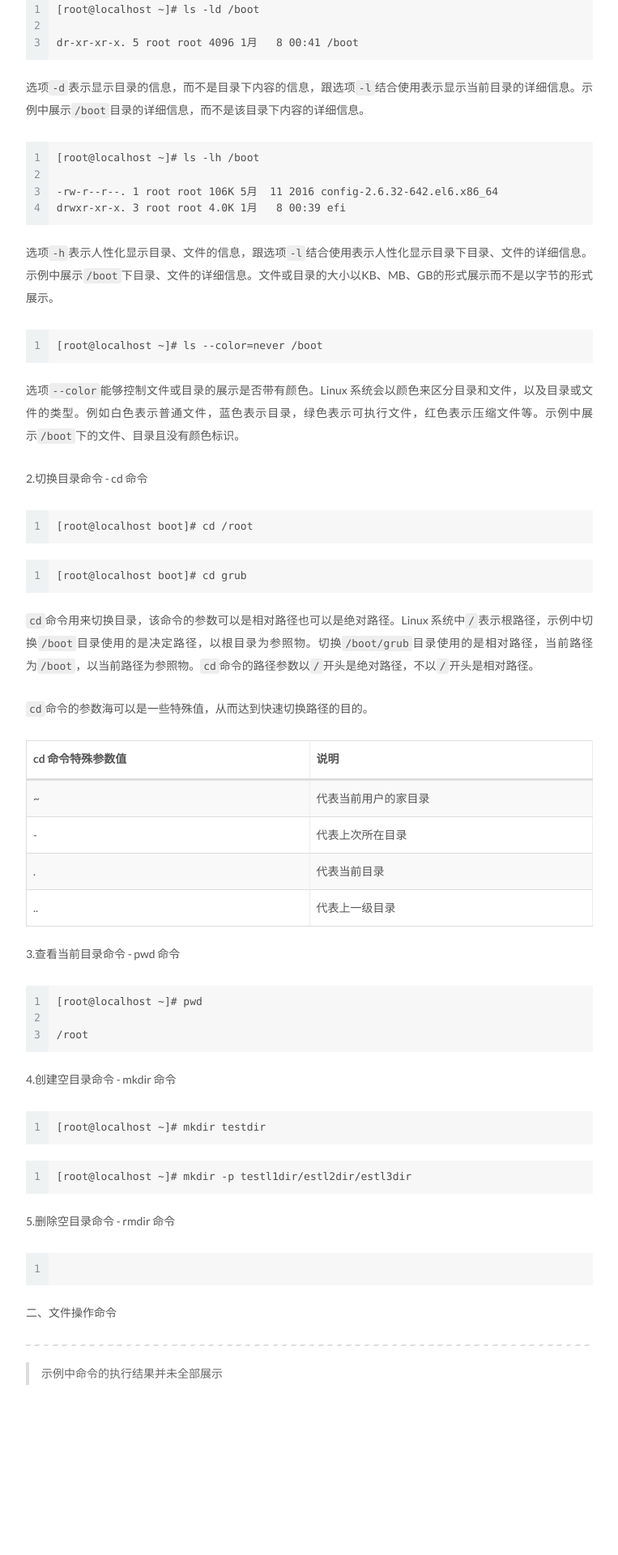
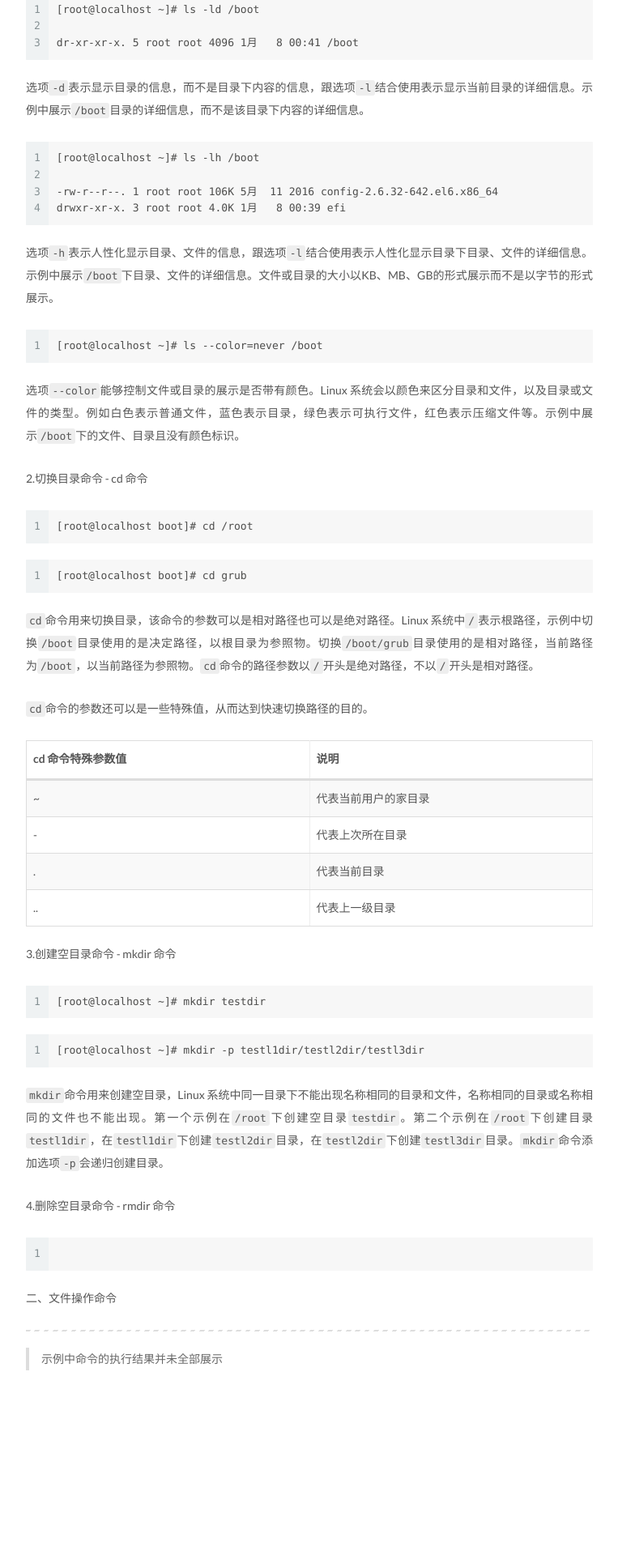
Before and after one commit to chuyibo/chuyibo.github.io, a Jekyll site: the page built from _posts/2021-01-07-Linux 基础命令(二).md, in a window 1280 px wide. Shown: the part 1436-3356 px from the top of the page at 81% size, without its empty margins (258-1021 px from the left). Built offline with Jekyll 4.4.1, drawn with Linux system fonts in a browser that asks for light colours.

Commit message:
2021/01/10

````diff
--- a/_posts/2021-01-07-Linux 基础命令(二).md
+++ b/_posts/2021-01-07-Linux 基础命令(二).md
@@ -81,7 +81,7 @@ drwxr-xr-x. 3 root root 4.0K 1月   8 00:39 efi
 
 `cd`命令用来切换目录，该命令的参数可以是相对路径也可以是绝对路径。Linux 系统中`/`表示根路径，示例中切换`/boot`目录使用的是决定路径，以根目录为参照物。切换`/boot/grub`目录使用的是相对路径，当前路径为`/boot`，以当前路径为参照物。`cd`命令的路径参数以`/`开头是绝对路径，不以`/`开头是相对路径。
 
-`cd`命令的参数海可以是一些特殊值，从而达到快速切换路径的目的。
+`cd`命令的参数还可以是一些特殊值，从而达到快速切换路径的目的。
 
 | cd 命令特殊参数值 | 说明                 |
 | ----------------- | -------------------- |
@@ -90,25 +90,19 @@ drwxr-xr-x. 3 root root 4.0K 1月   8 00:39 efi
 | .                 | 代表当前目录         |
 | ..                | 代表上一级目录       |
 
-3.查看当前目录命令 - pwd 命令
-
-```
-[root@localhost ~]# pwd
-
-/root
-```
-
-4.创建空目录命令 - mkdir 命令
+3.创建空目录命令 - mkdir 命令
 
 ```
 [root@localhost ~]# mkdir testdir
 ```
 
 ```
-[root@localhost ~]# mkdir -p testl1dir/estl2dir/estl3dir
+[root@localhost ~]# mkdir -p testl1dir/testl2dir/testl3dir
 ```
 
-5.删除空目录命令 - rmdir 命令
+`mkdir`命令用来创建空目录，Linux 系统中同一目录下不能出现名称相同的目录和文件，名称相同的目录或名称相同的文件也不能出现。第一个示例在`/root`下创建空目录`testdir`。第二个示例在`/root`下创建目录`testl1dir`，在`testl1dir`下创建`testl2dir`目录，在`testl2dir`下创建`testl3dir`目录。`mkdir`命令添加选项`-p`会递归创建目录。
+
+4.删除空目录命令 - rmdir 命令
 
 ```
 
````
